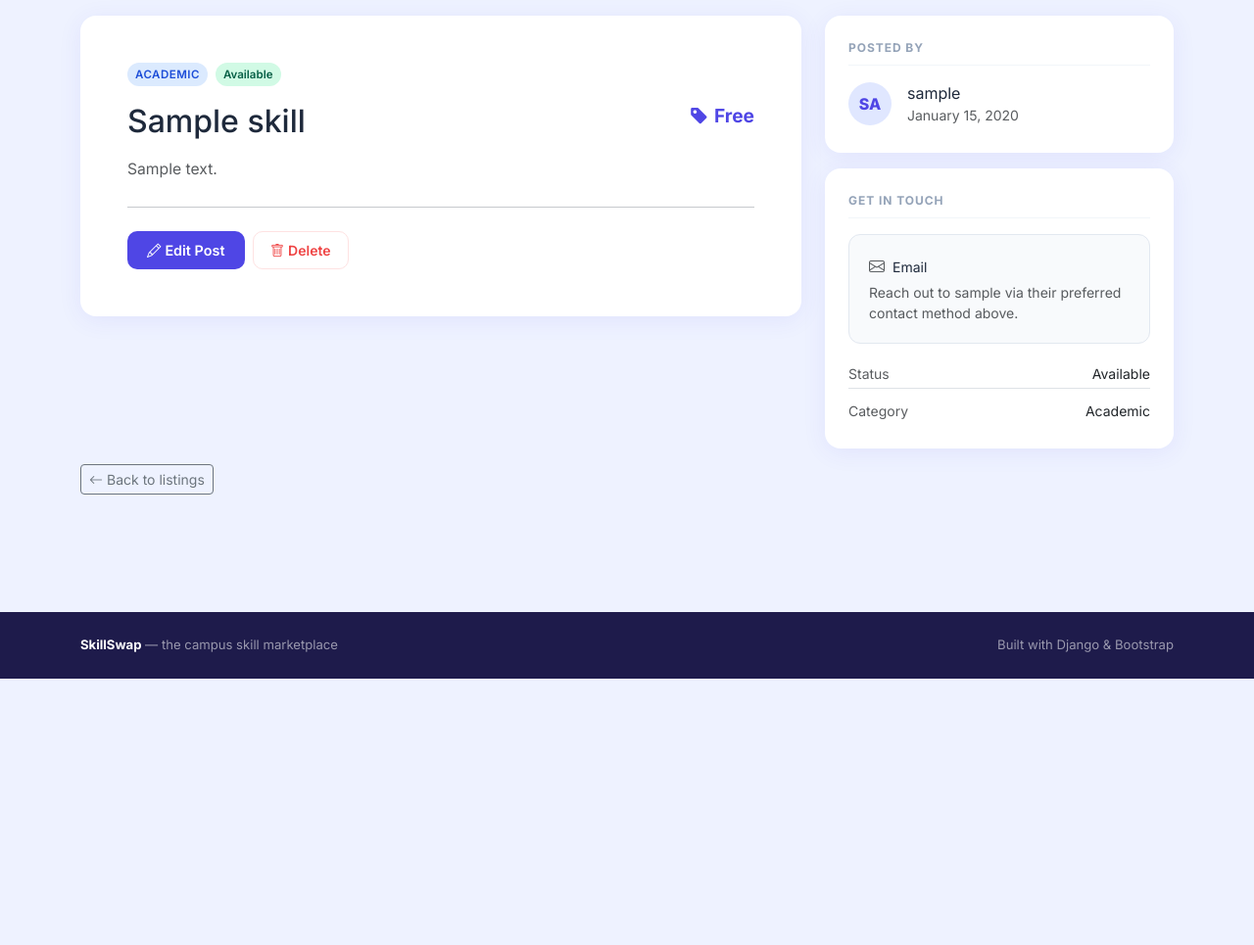
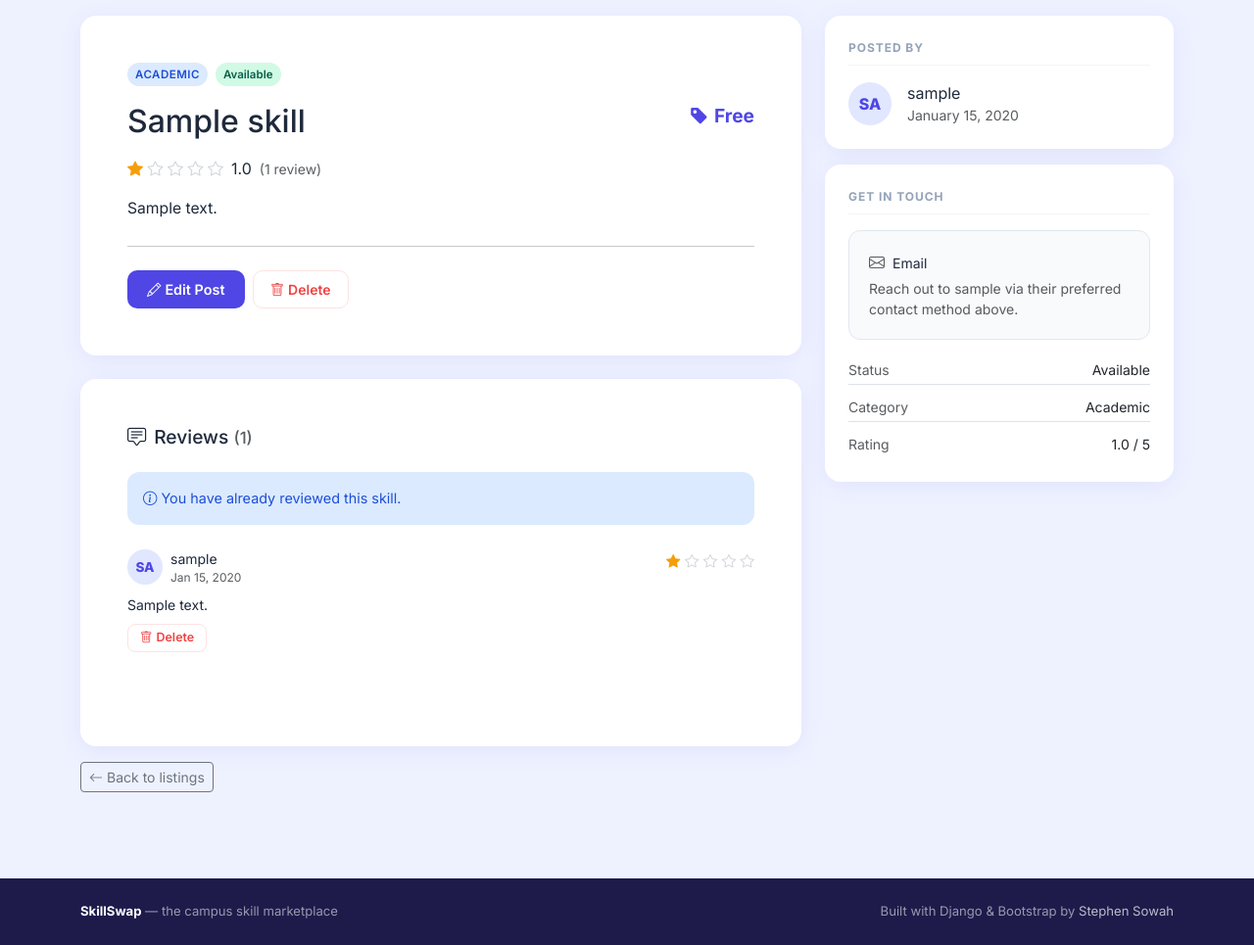
Before and after one commit to snasowah-baylor/CampusSkillSwap, a Django app: page /skill/1/ in a window 1280 px wide. Shown: the part 107-1072 px from the top of the page at 98% size. Before the commit the page ends 800 px from the top, so only its background shows below. Run offline with Django 5.2, Linux system fonts and the light colour scheme; a user stored in the database is signed in; tables that the repository leaves empty hold one stand-in row (values such as "Sample post").

Commit message:
Foundation: Built

```diff
--- a/marketplace/forms.py
+++ b/marketplace/forms.py
@@ -1,7 +1,7 @@
 from django import forms
 from django.contrib.auth.forms import AuthenticationForm, UserCreationForm
 
-from .models import Skill
+from .models import Review, Skill
 
 
 class BootstrapMixin:
@@ -78,3 +78,19 @@ class SignupForm(BootstrapMixin, UserCreationForm):
 
 class LoginForm(BootstrapMixin, AuthenticationForm):
     pass
+
+
+class ReviewForm(BootstrapMixin, forms.ModelForm):
+    class Meta:
+        model  = Review
+        fields = ["rating", "comment"]
+        widgets = {
+            "rating": forms.Select(
+                choices=[(i, f"{i} star{'s' if i > 1 else ''}") for i in range(1, 6)],
+            ),
+            "comment": forms.Textarea(attrs={"rows": 3, "placeholder": "Share your experience (optional)"}),
+        }
+        labels = {
+            "rating":  "Your rating",
+            "comment": "Comment",
+        }
--- a/marketplace/templates/marketplace/base.html
+++ b/marketplace/templates/marketplace/base.html
@@ -44,9 +44,12 @@
             </a>
           </li>
           <li class="nav-item">
-            <a class="nav-link" href="{% url 'logout' %}">
-              <i class="bi bi-box-arrow-right me-1"></i>Logout
-            </a>
+            <form method="post" action="{% url 'logout' %}" class="d-inline">
+              {% csrf_token %}
+              <button type="submit" class="nav-link border-0 bg-transparent">
+                <i class="bi bi-box-arrow-right me-1"></i>Logout
+              </button>
+            </form>
           </li>
         {% else %}
           <li class="nav-item">
@@ -80,7 +83,7 @@
 <footer class="site-footer">
   <div class="container d-flex flex-column flex-md-row justify-content-between align-items-center gap-2">
     <span><strong class="text-white">SkillSwap</strong> — the campus skill marketplace</span>
-    <span>Built with Django &amp; Bootstrap</span>
+    <span>Built with Django &amp; Bootstrap by <a href="https://nasowah.com" target="_blank" rel="noopener">Stephen Sowah</a></span>
   </div>
 </footer>
 
--- a/marketplace/templates/marketplace/dashboard.html
+++ b/marketplace/templates/marketplace/dashboard.html
@@ -36,7 +36,7 @@
         <i class="bi bi-check-circle"></i>
       </div>
       <div>
-        <div class="stat-value">{{ posts|dictsort:"active"|last.active|yesno:"0," }}{{ posts|length }}</div>
+        <div class="stat-value">{{ active_count }}</div>
         <div class="stat-label">Active Posts</div>
       </div>
     </div>
--- a/marketplace/templates/marketplace/post_detail.html
+++ b/marketplace/templates/marketplace/post_detail.html
@@ -14,7 +14,7 @@
 <div class="row g-4">
   <!-- Main content -->
   <div class="col-lg-8">
-    <div class="detail-card p-4 p-md-5">
+    <div class="detail-card p-4 p-md-5 mb-4">
       <!-- Category + status -->
       <div class="d-flex align-items-center gap-2 mb-3">
         {% with cat=object.category|lower %}
@@ -35,8 +35,29 @@
         </div>
       </div>
 
+      <!-- Average rating summary -->
+      {% if average_rating %}
+        <div class="d-flex align-items-center gap-2 mb-3">
+          <div>
+            {% for i in "12345" %}
+              {% with n=forloop.counter %}
+                {% if n <= average_rating %}
+                  <i class="bi bi-star-fill" style="color:#f59e0b;"></i>
+                {% else %}
+                  <i class="bi bi-star" style="color:#d1d5db;"></i>
+                {% endif %}
+              {% endwith %}
+            {% endfor %}
+          </div>
+          <span class="fw-700">{{ average_rating }}</span>
+          <span class="text-muted small">({{ review_count }} review{{ review_count|pluralize }})</span>
+        </div>
+      {% else %}
+        <p class="text-muted small mb-3"><i class="bi bi-star me-1"></i>No reviews yet</p>
+      {% endif %}
+
       <!-- Description -->
-      <p class="text-muted mb-0" style="font-size:0.98rem; line-height:1.7;">{{ object.description }}</p>
+      <p style="font-size:0.98rem; line-height:1.7;">{{ object.description }}</p>
 
       {% if user == object.owner %}
         <hr class="my-4">
@@ -44,12 +65,113 @@
           <a class="btn btn-brand" href="{% url 'marketplace:skill_edit' object.pk %}">
             <i class="bi bi-pencil me-1"></i>Edit Post
           </a>
-          <a class="btn btn-sm" href="{% url 'marketplace:skill_delete' object.pk %}"
-             style="border:1.5px solid #fee2e2; border-radius:.625rem; color:#ef4444; font-weight:600; padding:.5rem 1.1rem;">
+          <a href="{% url 'marketplace:skill_delete' object.pk %}"
+             style="border:1.5px solid #fee2e2; border-radius:.625rem; color:#ef4444; font-weight:600; padding:.5rem 1.1rem;" class="btn btn-sm">
             <i class="bi bi-trash me-1"></i>Delete
           </a>
         </div>
       {% endif %}
+    </div>
+
+    <!-- Reviews section -->
+    <div class="detail-card p-4 p-md-5">
+      <h2 class="fw-800 mb-4" style="font-size:1.2rem;">
+        <i class="bi bi-chat-square-text me-2"></i>Reviews
+        {% if review_count %}<span class="text-muted fw-400 small">({{ review_count }})</span>{% endif %}
+      </h2>
+
+      <!-- Submit review form -->
+      {% if can_review %}
+        <div class="mb-4 p-4 rounded-3" style="background:#f8fafc; border:1.5px solid #e2e8f0;">
+          <p class="fw-700 small mb-3">Leave a review</p>
+          <form method="post" action="{% url 'marketplace:add_review' object.pk %}">
+            {% csrf_token %}
+            <div class="row g-3">
+              <div class="col-sm-4">
+                <label class="form-label fw-semibold small mb-1" for="{{ review_form.rating.id_for_label }}">
+                  {{ review_form.rating.label }}
+                </label>
+                {{ review_form.rating }}
+                {% for error in review_form.rating.errors %}
+                  <div class="text-danger small mt-1">{{ error }}</div>
+                {% endfor %}
+              </div>
+              <div class="col-sm-8">
+                <label class="form-label fw-semibold small mb-1" for="{{ review_form.comment.id_for_label }}">
+                  {{ review_form.comment.label }}
+                </label>
+                {{ review_form.comment }}
+                {% for error in review_form.comment.errors %}
+                  <div class="text-danger small mt-1">{{ error }}</div>
+                {% endfor %}
+              </div>
+            </div>
+            <button type="submit" class="btn btn-brand mt-3">
+              <i class="bi bi-send me-1"></i>Submit Review
+            </button>
+          </form>
+        </div>
+      {% elif user_review %}
+        <div class="alert alert-info mb-4">
+          <i class="bi bi-info-circle me-1"></i>You have already reviewed this skill.
+        </div>
+      {% elif user == object.owner %}
+        <div class="alert alert-info mb-4">
+          <i class="bi bi-info-circle me-1"></i>You cannot review your own skill.
+        </div>
+      {% elif not user.is_authenticated %}
+        <div class="alert alert-info mb-4">
+          <i class="bi bi-info-circle me-1"></i>
+          <a href="{% url 'login' %}" class="fw-semibold">Log in</a> to leave a review.
+        </div>
+      {% endif %}
+
+      <!-- Review list -->
+      {% for review in reviews %}
+        <div class="mb-4 pb-4 {% if not forloop.last %}border-bottom{% endif %}">
+          <div class="d-flex justify-content-between align-items-start mb-2">
+            <div class="d-flex align-items-center gap-2">
+              <div class="owner-avatar" style="width:36px;height:36px;font-size:.85rem;">
+                {{ review.reviewer.username|slice:":2"|upper }}
+              </div>
+              <div>
+                <div class="fw-700 small">{{ review.reviewer.username }}</div>
+                <div class="text-muted" style="font-size:.75rem;">{{ review.created_at|date:"M j, Y" }}</div>
+              </div>
+            </div>
+            <!-- Stars -->
+            <div>
+              {% for i in review.star_range %}
+                {% if i <= review.rating %}
+                  <i class="bi bi-star-fill" style="color:#f59e0b;font-size:.9rem;"></i>
+                {% else %}
+                  <i class="bi bi-star" style="color:#d1d5db;font-size:.9rem;"></i>
+                {% endif %}
+              {% endfor %}
+            </div>
+          </div>
+
+          {% if review.comment %}
+            <p class="mb-2 small" style="line-height:1.6;">{{ review.comment }}</p>
+          {% endif %}
+
+          {% if user == review.reviewer %}
+            <form method="post" action="{% url 'marketplace:delete_review' review.pk %}" class="d-inline">
+              {% csrf_token %}
+              <button type="submit" class="btn btn-sm"
+                      style="border:1.5px solid #fee2e2;border-radius:.5rem;color:#ef4444;font-size:.78rem;padding:.25rem .75rem;font-weight:600;"
+                      onclick="return confirm('Delete this review?')">
+                <i class="bi bi-trash me-1"></i>Delete
+              </button>
+            </form>
+          {% endif %}
+        </div>
+      {% empty %}
+        <div class="empty-state py-4">
+          <i class="bi bi-chat-square" style="font-size:2rem;"></i>
+          <p class="mt-2 mb-0 text-muted small">No reviews yet — be the first!</p>
+        </div>
+      {% endfor %}
     </div>
   </div>
 
@@ -58,7 +180,7 @@
     <!-- Owner card -->
     <div class="detail-card p-4 mb-3">
       <p class="form-section-title mb-3">Posted by</p>
-      <div class="d-flex align-items-center gap-3 mb-1">
+      <div class="d-flex align-items-center gap-3">
         <div class="owner-avatar">{{ object.owner.username|slice:":2"|upper }}</div>
         <div>
           <div class="fw-700">{{ object.owner.username }}</div>
@@ -80,16 +202,24 @@
           {% endwith %}
           <span class="fw-600 small">{{ object.get_contact_preference_display }}</span>
         </div>
-        <p class="text-muted small mb-0">Reach out to {{ object.owner.username }} via their preferred contact method above.</p>
+        <p class="text-muted small mb-0">
+          Reach out to {{ object.owner.username }} via their preferred contact method above.
+        </p>
       </div>
       <div class="d-flex flex-column gap-2">
         <div class="d-flex justify-content-between text-muted small py-1 border-bottom">
           <span>Status</span>
           <span class="fw-600 text-dark">{{ object.get_availability_status_display }}</span>
         </div>
-        <div class="d-flex justify-content-between text-muted small py-1">
+        <div class="d-flex justify-content-between text-muted small py-1 border-bottom">
           <span>Category</span>
           <span class="fw-600 text-dark">{{ object.category }}</span>
+        </div>
+        <div class="d-flex justify-content-between text-muted small py-1">
+          <span>Rating</span>
+          <span class="fw-600 text-dark">
+            {% if average_rating %}{{ average_rating }} / 5{% else %}No reviews{% endif %}
+          </span>
         </div>
       </div>
     </div>
--- a/marketplace/urls.py
+++ b/marketplace/urls.py
@@ -6,7 +6,9 @@ from .views import (
     SkillDeleteView,
     SkillDetailView,
     SkillUpdateView,
+    add_review,
     dashboard,
+    delete_review,
     signup,
 )
 
@@ -24,4 +26,6 @@ urlpatterns = [
         SkillDeleteView.as_view(),
         name="skill_delete",
     ),
+    path("skill/<int:pk>/review/",        add_review,    name="add_review"),
+    path("review/<int:pk>/delete/",       delete_review, name="delete_review"),
 ]
--- a/marketplace/views.py
+++ b/marketplace/views.py
@@ -3,7 +3,7 @@ from django.contrib.auth import login
 from django.contrib.auth.decorators import login_required
 from django.contrib.auth.mixins import LoginRequiredMixin
 from django.db.models import Q
-from django.shortcuts import redirect, render
+from django.shortcuts import get_object_or_404, redirect, render
 from django.urls import reverse_lazy
 from django.views.generic import (
     CreateView,
@@ -13,8 +13,8 @@ from django.views.generic import (
     UpdateView,
 )
 
-from .forms import SkillForm, SignupForm
-from .models import Skill
+from .forms import ReviewForm, SkillForm, SignupForm
+from .models import Review, Skill
 
 
 class HomeView(ListView):
@@ -81,6 +81,26 @@ class SkillDetailView(DetailView):
     model = Skill
     template_name = "marketplace/post_detail.html"
 
+    def get_context_data(self, **kwargs):
+        context = super().get_context_data(**kwargs)
+        skill   = self.object
+        reviews = skill.reviews.select_related("reviewer").all()
+        user    = self.request.user
+        user_review = reviews.filter(reviewer=user).first() if user.is_authenticated else None
+        context.update({
+            "reviews":          reviews,
+            "review_count":     reviews.count(),
+            "average_rating":   skill.average_rating(),
+            "review_form":      ReviewForm(),
+            "user_review":      user_review,
+            "can_review":       (
+                user.is_authenticated
+                and skill.owner != user
+                and user_review is None
+            ),
+        })
+        return context
+
 
 class SkillCreateView(LoginRequiredMixin, CreateView):
     model = Skill
@@ -132,7 +152,42 @@ class SkillDeleteView(LoginRequiredMixin, DeleteView):
 @login_required
 def dashboard(request):
     posts = request.user.skills.all()
-    return render(request, "marketplace/dashboard.html", {"posts": posts})
+    return render(request, "marketplace/dashboard.html", {
+        "posts": posts,
+        "active_count": posts.filter(active=True).count(),
+    })
+
+
+@login_required
+def add_review(request, pk):
+    skill = get_object_or_404(Skill, pk=pk)
+    if skill.owner == request.user:
+        messages.error(request, "You cannot review your own skill.")
+        return redirect("marketplace:skill_detail", pk=pk)
+    if Review.objects.filter(skill=skill, reviewer=request.user).exists():
+        messages.error(request, "You have already reviewed this skill.")
+        return redirect("marketplace:skill_detail", pk=pk)
+    if request.method == "POST":
+        form = ReviewForm(request.POST)
+        if form.is_valid():
+            review = form.save(commit=False)
+            review.skill    = skill
+            review.reviewer = request.user
+            review.save()
+            messages.success(request, "Your review was submitted. Thank you!")
+        else:
+            messages.error(request, "Please correct the errors in your review.")
+    return redirect("marketplace:skill_detail", pk=pk)
+
+
+@login_required
+def delete_review(request, pk):
+    review   = get_object_or_404(Review, pk=pk, reviewer=request.user)
+    skill_pk = review.skill.pk
+    if request.method == "POST":
+        review.delete()
+        messages.success(request, "Your review was deleted.")
+    return redirect("marketplace:skill_detail", pk=skill_pk)
 
 
 def signup(request):
```
Also changed, not shown: campuskillswap/settings.py (+22 -70 lines), marketplace/admin.py (+37 -1 lines), marketplace/models.py (+34 -0 lines), render.yaml (added, +28 -0 lines), requirements.txt (+49 -0 lines), marketplace/migrations/0003_review.py (added).
